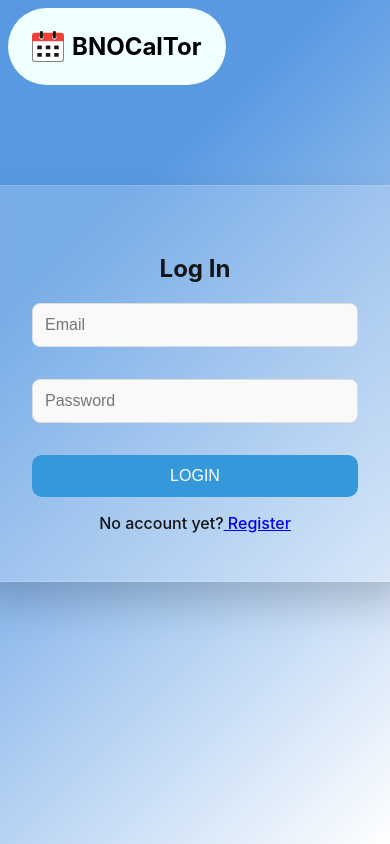
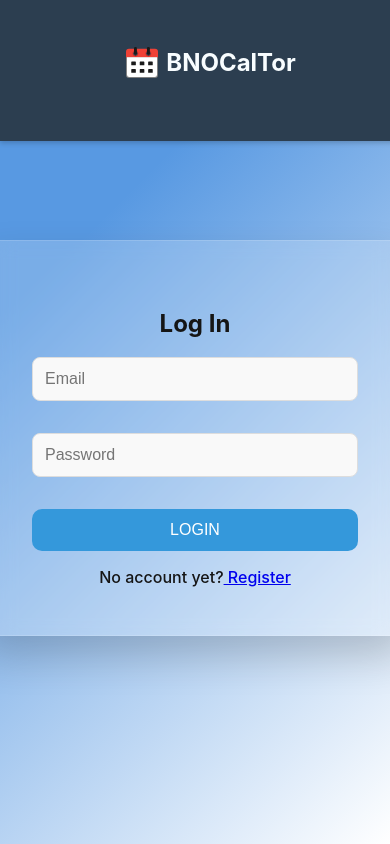
Before and after one commit to JasperHo1228/BNO_Calculator_FrontEnd, a React (Create React App) app: page / in a window 390 px wide. Built offline with nearby package versions, Linux system fonts and the light colour scheme.

Commit message:
bno_phase_one
- add home.css

```diff
--- a/src/App.css
+++ b/src/App.css
@@ -1,8 +1,3 @@
 .App {
   text-align: center;
 }
-
-.App-logo {
-  height: 40vmin;
-  pointer-events: none;
-}
--- a/src/App.jsx
+++ b/src/App.jsx
@@ -36,19 +36,28 @@ function App() {
   return (
     <Router>
       <div>
-        <nav>
-          <div className="navbar">
-          <Link className= "logo-link" to="/home">
+      <nav className="nav-bar-container">
+        <div className="horizontal-navbar">
+          {/* Logo Section */}
+          <Link className="logo-link" to="/home">
             <div className="logo-container">
               <LazyLoadImage src={CalendarIcon} alt="Calendar Icon" className="calendar-icon" />
               <h3 className="logo">BNOCalTor</h3>
             </div>
           </Link>
+
+          {/* Navigation Links */}
           {isAuthenticated && (
-              <button onClick={handleLogout}>Logout</button>
+            <div className="nav-links">
+              <Link to="/home" className="navbar-link">Home</Link>
+              <Link to="/addTravelData" className="navbar-link">Add Travel Date</Link>
+              <Link to="/travellingData" className="navbar-link">Check Travel Data</Link>
+              <button className="logout-btn" onClick={handleLogout}>Logout</button>
+            </div>
           )}
         </div>
        </nav>
+
         <Routes>
           <Route path="/" element={<Login setIsAuthenticated={setIsAuthenticated} />} />
           <Route path="/register" element={<Register />} />
--- a/src/pages/Home.jsx
+++ b/src/pages/Home.jsx
@@ -2,8 +2,9 @@ import React, { useState, useEffect } from "react";
 import { useNavigate } from "react-router-dom";
 import { afterLoginApi } from "../api";
 import { getAuthHeader } from "../utils/authUtils";
+import "../style/Home.css";
+
 const Home = () => {
-
   const [data, setData] = useState(null);
 
   useEffect(() => {
@@ -26,26 +27,39 @@ const Home = () => {
   }, []);
 
   return (
-    <div>
-      <h2>Welcome to the Home Page</h2>
+    <div className="home-page">
       {data ? (
-        <>
-          <p><strong>Total Days Used:</strong> {data.total_day_have_used}</p>
-          <p><strong>This Year Used:</strong> {data.this_year_have_used}</p>
+        <div className="cards-container">
+          {/* Total Days Used Card */}
+          <div className="card">
+            <h3>Total Days Used</h3>
+            <p>{data.total_day_have_used}</p>
+          </div>
 
-          <h3>Yearly Usage Records:</h3>
-          <ul>
+          {/* This Year Used Card */}
+          <div className="card">
+            <h3>This Year Used</h3>
+            <p>{data.this_year_have_used}</p>
+          </div>
+
+          {/* Yearly Usage Records Cards */}
+          <div className="record-section">
+            <h3>Yearly Usage Records</h3>
             {data.each_year_have_used_record.map((record, index) => (
-              <li key={index}>
+              <div className="card record-card" key={index}>
                 <p><strong>Start Date:</strong> {record.start_date}</p>
                 <p><strong>End Date:</strong> {record.end_date}</p>
                 <p><strong>Total Days:</strong> {record.total_each_day}</p>
-              </li>
+              </div>
             ))}
-          </ul>
+          </div>
 
-          <p><strong>Message:</strong> {data.break_the_rule_message}</p>
-        </>
+          {/* Message Card */}
+          <div className="card message-card">
+            <h3>Message</h3>
+            <p>{data.break_the_rule_message}</p>
+          </div>
+        </div>
       ) : (
         <p>Loading...</p>
       )}
--- a/src/style/CommonStyle/NavBar.css
+++ b/src/style/CommonStyle/NavBar.css
@@ -1,32 +1,104 @@
-/* CommonStyle/NavBar.css */
-.navbar {
-    padding: 0.5rem;
+/* Horizontal Navbar Container */
+.horizontal-navbar {
+  width: 100%; /* Full width of the viewport */
+  height: 60px; /* Fixed height */
+  background-color: #2c3e50; /* Dark blue-gray background */
   display: flex;
-    justify-content: start;
   align-items: center;
+  padding-top: 0.3rem;
+  padding-left: 0.5rem;
+  box-shadow: 0 2px 5px rgba(0, 0, 0, 0.2); /* Subtle shadow below the navbar */
+  position: fixed; /* Fixed at the top */
+  top: 0;
+  left: 0;
+  z-index: 10;
+  justify-content: space-between;
 }
 
+/* Logo Section */
 .logo-container {
   display: flex;
-    justify-content: center;
   align-items: center;
-    background-color: azure;
-    padding-left: 1.5rem;
-    padding-right: 1.5rem;
-    border-radius:3rem ;
+  margin-right: auto; /* Push navigation links to the right */
+  cursor: pointer;
+  padding: 0.5rem 1.5rem;
+  border-radius: 1rem;
+  text-decoration: none;
 }
-  .logo-link
-  {
+
+.logo-link {
   text-decoration: none;
 }
 
 .logo {
-    color: black;
-    padding-left:0.5rem;
-    font-size: 24px;
+  color: rgb(248, 253, 255);
+  font-size: 1.5rem;
   font-weight: bold;
+  margin-left: 0.5rem;
 }
 
 .calendar-icon {
-    width: 2rem; /* Adjust the size */
+  width: 2rem; /* Adjust size for horizontal layout */
 }
+
+/* Navigation Links */
+.nav-links {
+  display: flex;
+  gap: 0.5rem; /* Space between links */
+  padding-right:1.5rem;
+}
+
+.navbar-link {
+  text-decoration: none;
+  color: white;
+  font-size: 1rem;
+  padding: 0.5rem 1rem;
+  border-radius: 5px;
+  transition: background-color 0.3s, color 0.3s;
+}
+
+.navbar-link:hover {
+  background-color: #34495e; /* Slightly darker shade for hover */
+  color: white;
+}
+
+/* Logout Button */
+.logout-btn {
+  background-color: #e74c3c;
+  color: white;
+  border: none;
+  padding: 0.5rem 1rem;
+  font-size: 1rem;
+  border-radius: 5px;
+  cursor: pointer;
+  transition: background-color 0.3s;
+}
+
+.logout-btn:hover {
+  background-color: #c0392b; /* Darker red for hover */
+}
+
+/* Responsive Design */
+@media (max-width: 768px) {
+  .horizontal-navbar {
+    flex-direction: column; /* Stack elements vertically on smaller screens */
+    height: auto; /* Adjust height for stacked layout */
+    padding: 1rem;
+  }
+
+  .logo-container {
+    margin-bottom: 1rem; /* Add space below the logo */
+  }
+
+  .nav-links {
+    flex-direction: column; /* Stack links vertically */
+    gap: 0.5rem;
+    width: 100%; /* Stretch links to full width */
+  }
+
+  .navbar-link,
+  .logout-btn {
+    width: 100%; /* Make links and button full-width */
+    text-align: center;
+  }
+}
--- /dev/null
+++ b/src/style/Home.css
@@ -0,0 +1,67 @@
+.home-page {
+    display: flex;
+    flex-direction: column;
+    align-items: center;
+    justify-content: center;
+    padding: 2rem;
+    min-height: 100vh;
+    box-sizing: border-box;
+    text-align: center;
+  }
+
+  .cards-container {
+    display: grid;
+    grid-template-columns: repeat(auto-fit, minmax(30px, 1fr)); /* Responsive grid */
+    gap: 1.5rem;
+    margin-top: 1.5rem;
+    width: 100%;
+    padding-top: 1rem;
+  }
+
+  .card {
+    background-color: #ffffff;
+    border-radius: 10px;
+    box-shadow: 0 4px 6px rgba(0, 0, 0, 0.1);
+    padding: 1.5rem;
+    text-align: center;
+    transition: transform 0.2s ease, box-shadow 0.2s ease;
+  }
+
+  .card:hover {
+    transform: translateY(-5px);
+    box-shadow: 0 6px 10px rgba(0, 0, 0, 0.15);
+  }
+
+  .card h3 {
+    margin-bottom: 1rem;
+    font-size: 1.25rem;
+    color: #2c3e50;
+  }
+
+  .card p {
+    font-size: 1rem;
+    color: #34495e;
+    margin: 0.5rem 0;
+  }
+
+  .record-section {
+    grid-column: span 2; /* Span two columns if screen allows */
+    text-align: left;
+  }
+
+  .record-card {
+    text-align: left;
+    padding: 0.5rem;
+    margin-bottom: 1rem;
+  }
+
+  .message-card {
+    background-color: #fef6e4;
+    color: #b5651d;
+  }
+
+  @media (max-width: 768px) {
+    .cards-container {
+      grid-template-columns: 1fr; /* Stack cards vertically on smaller screens */
+    }
+  }
--- a/src/style/LandingPage.css
+++ b/src/style/LandingPage.css
@@ -5,7 +5,7 @@
     align-items: center;
     justify-content: center; /* Center all content vertically */
     padding: 2rem;
-    min-height: 65vh;
+    min-height: 100vh;
     box-sizing: border-box;
     text-align: center; /* Center the text horizontally */
 
--- a/src/style/LoginPage.css
+++ b/src/style/LoginPage.css
@@ -4,7 +4,7 @@
     align-items: center;
     justify-content: center;
     padding: 2rem;
-    min-height: 65vh;
+    min-height: 100vh;
     box-sizing: border-box;
     text-align: center;
   }
```
Lines whose indentation alone changed are shown as unchanged.
